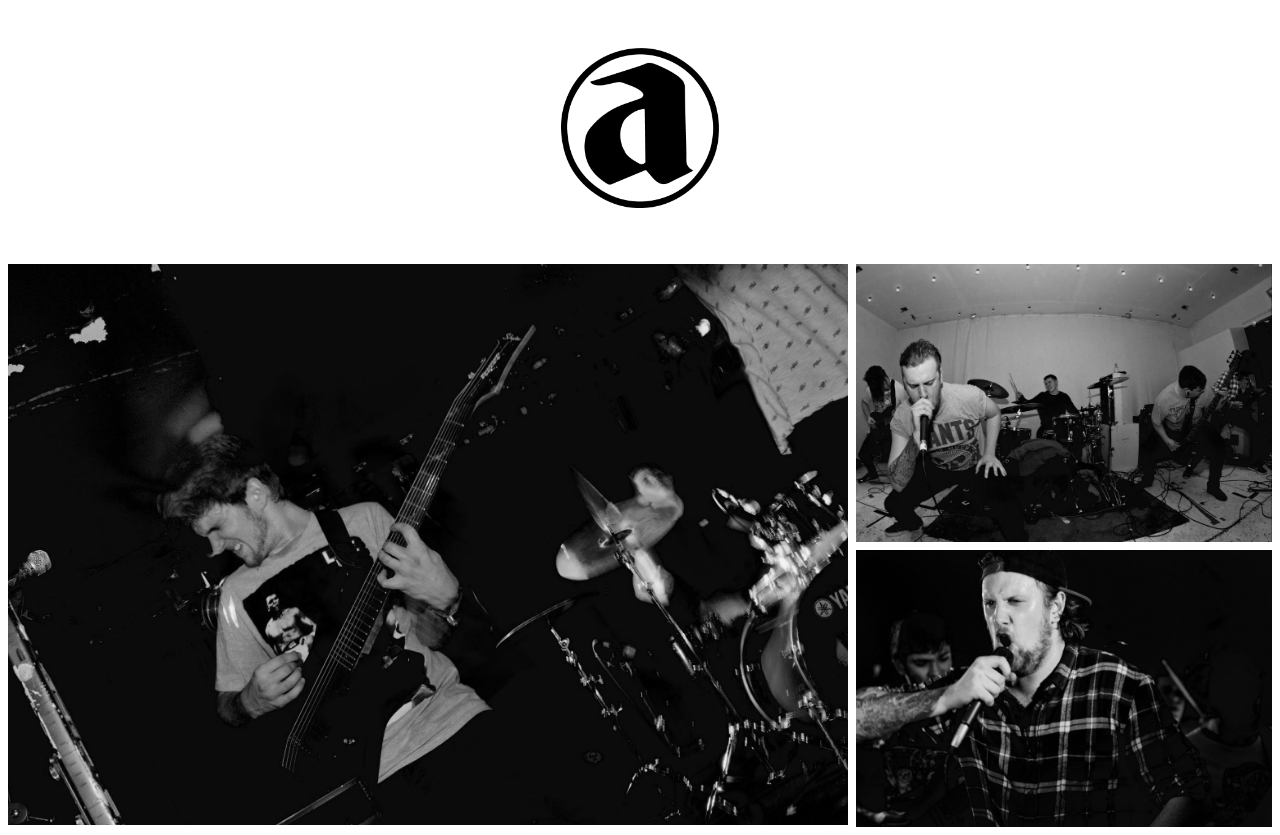
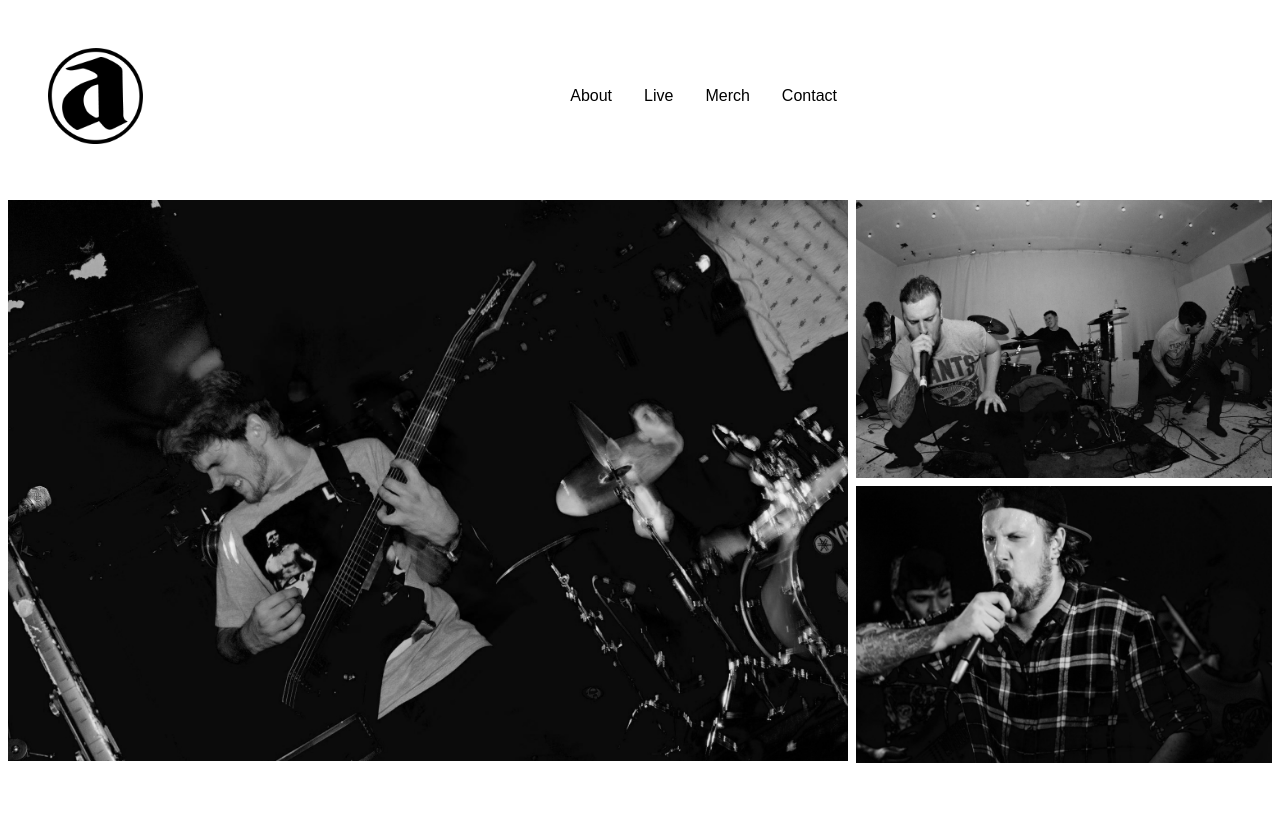
Before and after one commit to brootal-djont/ariyah, a plain HTML site: page index.html in a window 1280 px wide. After the commit the page ends 800 px from the top, so only its background shows below. Drawn offline with Linux system fonts and the light colour scheme.

Commit message:
Fix navbar layout

```diff
--- a/index.html
+++ b/index.html
@@ -14,13 +14,13 @@
 </head>
 <body>
 
-  <header class="p-8 h-64 text-center">
-    <img class="p-4 h-full" src="./images/Ariyah A logo.png" alt="">
-    <nav class="hidden">
-      <a class="">About</a>
-      <a class="">Live</a>
-      <a class="">Merch</a>
-      <a class="">Contact</a>
+  <header class="p-8 h-64 md:h-48 text-center">
+    <img class="p-4 h-full md:block md:float-left" src="./images/Ariyah A logo.png" alt="">
+    <nav class="hidden h-full md:flex items-center justify-center">
+      <a class="p-4">About</a>
+      <a class="p-4">Live</a>
+      <a class="p-4">Merch</a>
+      <a class="p-4">Contact</a>
     </nav>
   </header>
 
```
